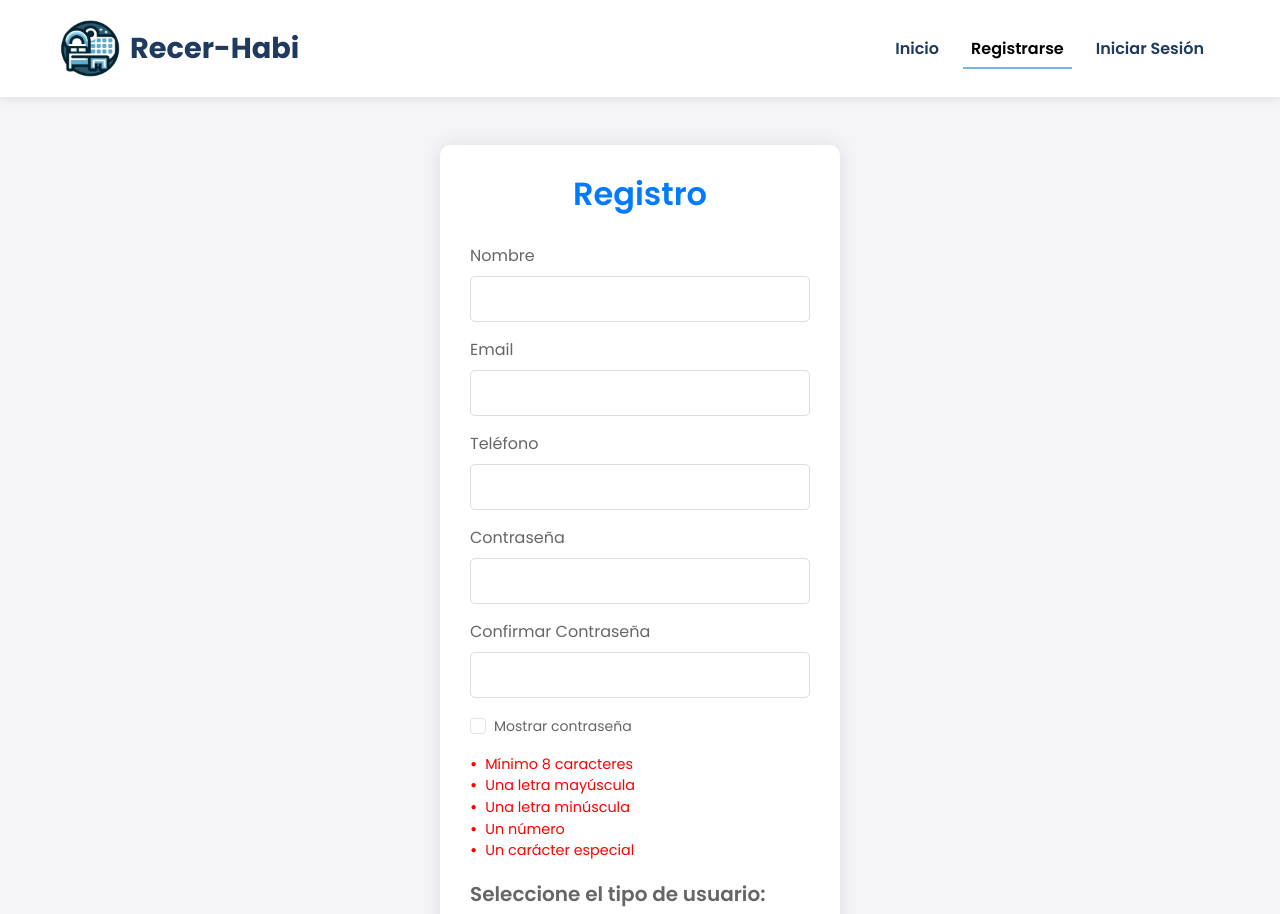
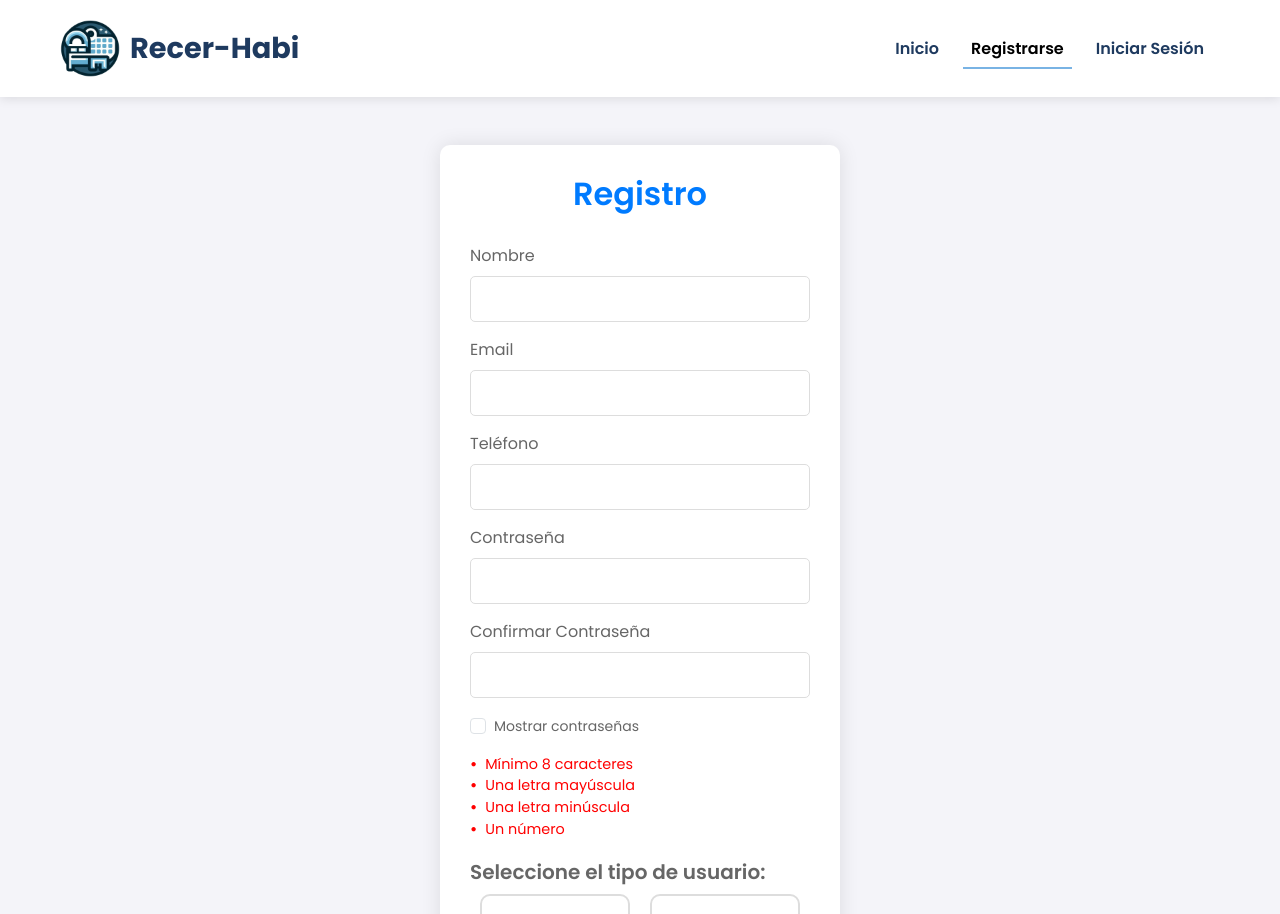
Before and after one commit to gitaya019/StayBook, a React (Vite) app: page /#/register in a window 1280 px wide. Shown: the top 914 px of the page. Built offline with nearby package versions, Linux system fonts and the light colour scheme; no server answers.

Commit message:
Updates register page

```diff
--- a/src/pages/RegisterPage.jsx
+++ b/src/pages/RegisterPage.jsx
@@ -25,7 +25,6 @@ const RegisterPage = () => {
     upperCase: false,
     lowerCase: false,
     number: false,
-    specialChar: false,
   });
   const [showPassword, setShowPassword] = useState(false);
   const [isLoading, setIsLoading] = useState(false);
@@ -60,7 +59,6 @@ const RegisterPage = () => {
       upperCase: /[A-Z]/.test(password),
       lowerCase: /[a-z]/.test(password),
       number: /[0-9]/.test(password),
-      specialChar: /[!@#$%^&*(),.?":{}|<>-_]/.test(password),
     });
   };
 
@@ -196,7 +194,7 @@ const RegisterPage = () => {
           <Form.Group className="mb-3">
             <Form.Check
               type="checkbox"
-              label="Mostrar contraseña"
+              label="Mostrar contraseñas"
               onChange={() => setShowPassword(!showPassword)}
               checked={showPassword}
             />
@@ -213,9 +211,6 @@ const RegisterPage = () => {
             </p>
             <p className={passwordRequirements.number ? "valid" : "invalid"}>
               Un número
-            </p>
-            <p className={passwordRequirements.specialChar ? "valid" : "invalid"}>
-              Un carácter especial
             </p>
           </div>
           <div className="user-type-selection">
```
